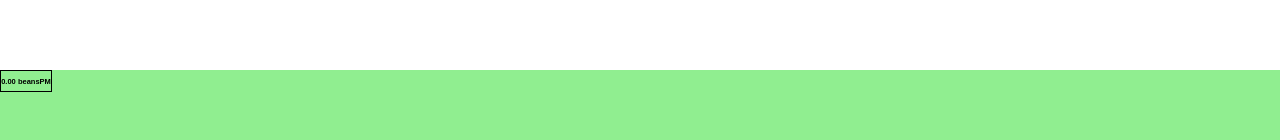
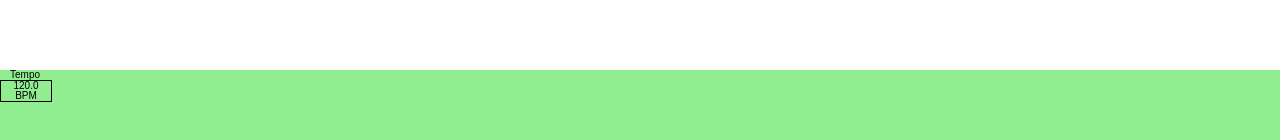
Before and after one commit to JackoGrinch/PolySequencer, a React (Create React App) app: page / in a window 1280 px wide. Shown: the part 610-750 px from the top of the page. Built offline with nearby package versions, Linux system fonts and the light colour scheme.

Commit message:
Update 3 files
Updated the NumberBox to contain upper and lower bounds

Could be improved by only using a regular callback to increase the value of number and mapping the distance from the first click to determine the size of the increment

```diff
--- a/src/NumberBox.jsx
+++ b/src/NumberBox.jsx
@@ -1,7 +1,7 @@
 import React, { useState, useEffect } from "react";
 
 function NumberBox(props) {
-  const [number, setNumber] = useState(0);
+  const [number, setNumber] = useState(120);
   const [dragging, setDragging] = useState(false);
   const [dragStart, setDragStart] = useState(0);
   const [dragStartingPoint, setDragStartingPoint] = useState(0);
@@ -10,6 +10,21 @@ function NumberBox(props) {
   useEffect(() => {
     let intervalId;
 
+    const increaseNumber = () => {
+      if (number >= props.upperLimit) {
+        setNumber(props.upperLimit);
+      } else {
+        setNumber((prevNumber) => prevNumber + props.increment);
+      }
+    };
+
+    const decreaseNumber = () => {
+      if (number <= props.lowerLimit) {
+        setNumber(props.lowerLimit);
+      } else {
+        setNumber((prevNumber) => prevNumber - props.increment);
+      }
+    };
     const handleMouseUp = () => {
       setDragging(false);
       clearInterval(intervalId);
@@ -19,13 +34,11 @@ function NumberBox(props) {
       if (dragging) {
         const dragEnd = e.clientY;
         const difference = dragEnd - dragStart;
-
         setTotalDragDistance(dragStartingPoint - e.clientY);
-
         if (difference > 0) {
-          setNumber((prevNumber) => prevNumber - props.increment);
+          decreaseNumber();
         } else if (difference < 0) {
-          setNumber((prevNumber) => prevNumber + props.increment);
+          increaseNumber();
         }
         setDragStart(dragEnd);
       }
@@ -34,11 +47,11 @@ function NumberBox(props) {
     if (dragging && !intervalId) {
       intervalId = setInterval(() => {
         if (totalDragDistance < -100) {
-          setNumber((prevNumber) => prevNumber - props.increment);
+          decreaseNumber();
         } else if (totalDragDistance > 100) {
-          setNumber((prevNumber) => prevNumber + props.increment);
+          increaseNumber();
         }
-      }, 100);
+      }, 10);
     }
 
     window.addEventListener("mouseup", handleMouseUp);
@@ -58,10 +71,12 @@ function NumberBox(props) {
   };
 
   return (
-    <div className="NumberBox" onMouseDown={handleMouseDown}>
-      <h2>
-        {number.toFixed(props.decimalPlace)} {props.suffix}
-      </h2>
+    <div>
+      <p className="NumberBoxLabel"> {props.labelName} </p>
+      <div className="NumberBox" onMouseDown={handleMouseDown}>
+        <p>{number.toFixed(props.decimalPlace)}</p>
+        <p> {props.suffix}</p>
+      </div>
     </div>
   );
 }
--- a/src/StripControlBoard.jsx
+++ b/src/StripControlBoard.jsx
@@ -9,9 +9,10 @@ function StripControlBoard(props) {
       <NumberBox
         increment={0.1}
         lowerLimit={0}
-        upperLimit={120}
-        suffix={"beansPM"}
-        decimalPlace={2}
+        upperLimit={240}
+        labelName={"Tempo"}
+        suffix={"BPM"}
+        decimalPlace={1}
       />
     </div>
   );
--- a/src/styles.css
+++ b/src/styles.css
@@ -81,11 +81,24 @@ body {
 }
 
 .NumberBox {
+  margin: 0;
   user-select: none;
   border-width: 1px;
   border-style: solid;
   border-color: black;
   width: 50px;
   height: 20px;
-  font-size: 5px;
+  font-size: 10px;
+  line-height: 10px;
 }
+.NumberBox p {
+  margin: 0;
+}
+.NumberBoxLabel {
+  margin: 0;
+  user-select: none;
+  width: 50px;
+  height: 10px;
+  font-size: 10px;
+  line-height: 10px;
+}
```
